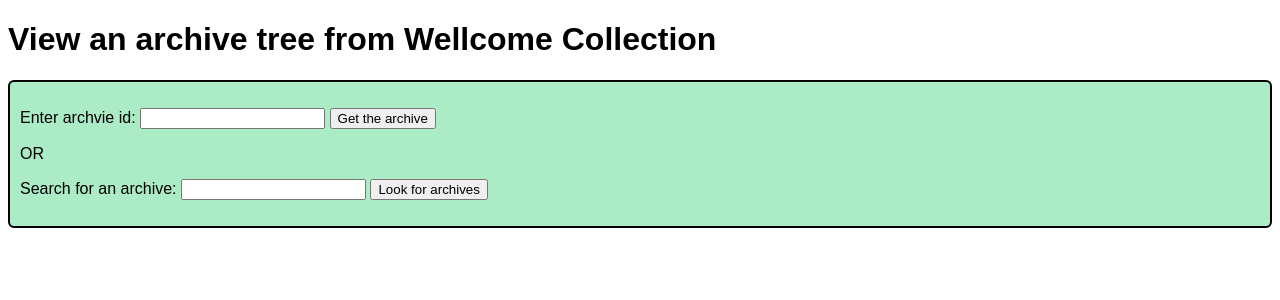
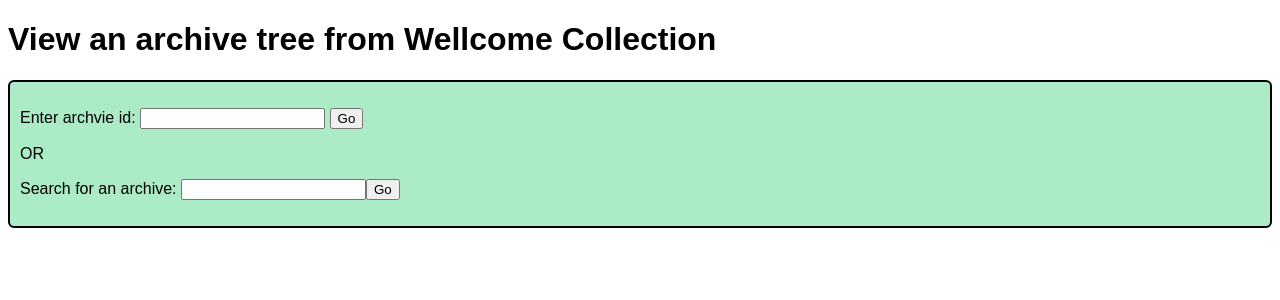
Before and after one commit to slr02/ArchiveTreeView, a Next.js app: page / in a window 1280 px wide. Shown: the top 300 px of the page. Built offline with nearby package versions, Linux system fonts and the light colour scheme.

Commit message:
styling tweaks

```diff
--- a/pages/index.js
+++ b/pages/index.js
@@ -113,18 +113,22 @@ export default function IndexPage() {
             <p style={{ color: "red", fontWeight: "bold" }}>{errorMessage}</p>
           )}
           <form onSubmit={handleIdSubmit}>
-            <p style={{ whiteSpace: "nowrap" }}>
+            <p>
               <label htmlFor="archiveId">Enter archvie id: </label>
-              <input id="archiveId" name="archiveId" type="text" />{" "}
-              <button>Get the archive</button>
+              <span style={{ whiteSpace: "nowrap" }}>
+                <input id="archiveId" name="archiveId" type="text" />{" "}
+                <button>Go</button>
+              </span>
             </p>
           </form>
           OR
           <form onSubmit={handleQuerySubmit}>
-            <p style={{ whiteSpace: "nowrap" }}>
+            <p>
               <label htmlFor="query">Search for an archive: </label>
-              <input id="query" name="query" type="text" />{" "}
-              <button>Look for archives</button>
+              <span style={{ whiteSpace: "nowrap" }}>
+                <input id="query" name="query" type="text" />
+                <button>Go</button>
+              </span>
             </p>
           </form>
         </FormContainer>
```
